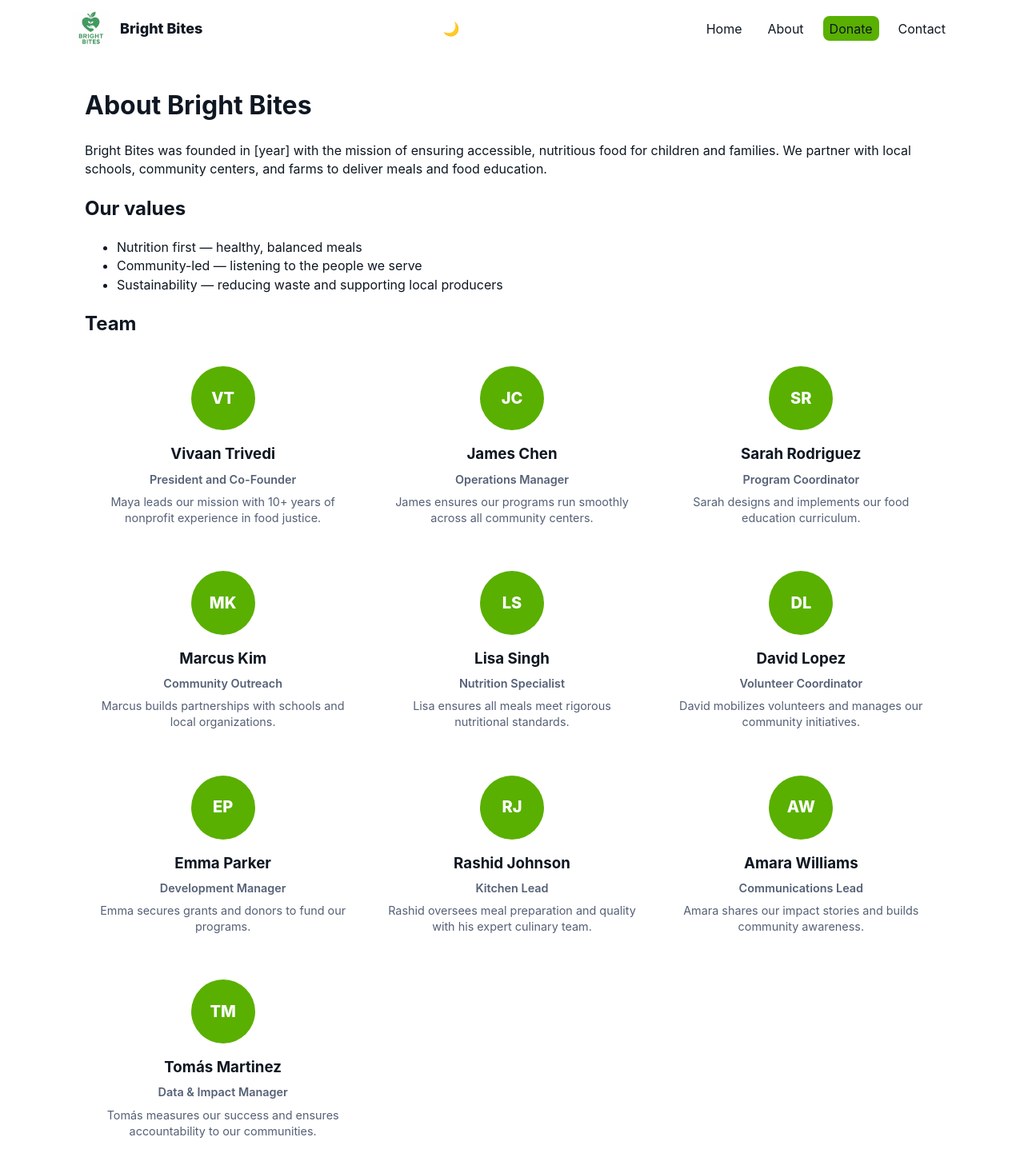
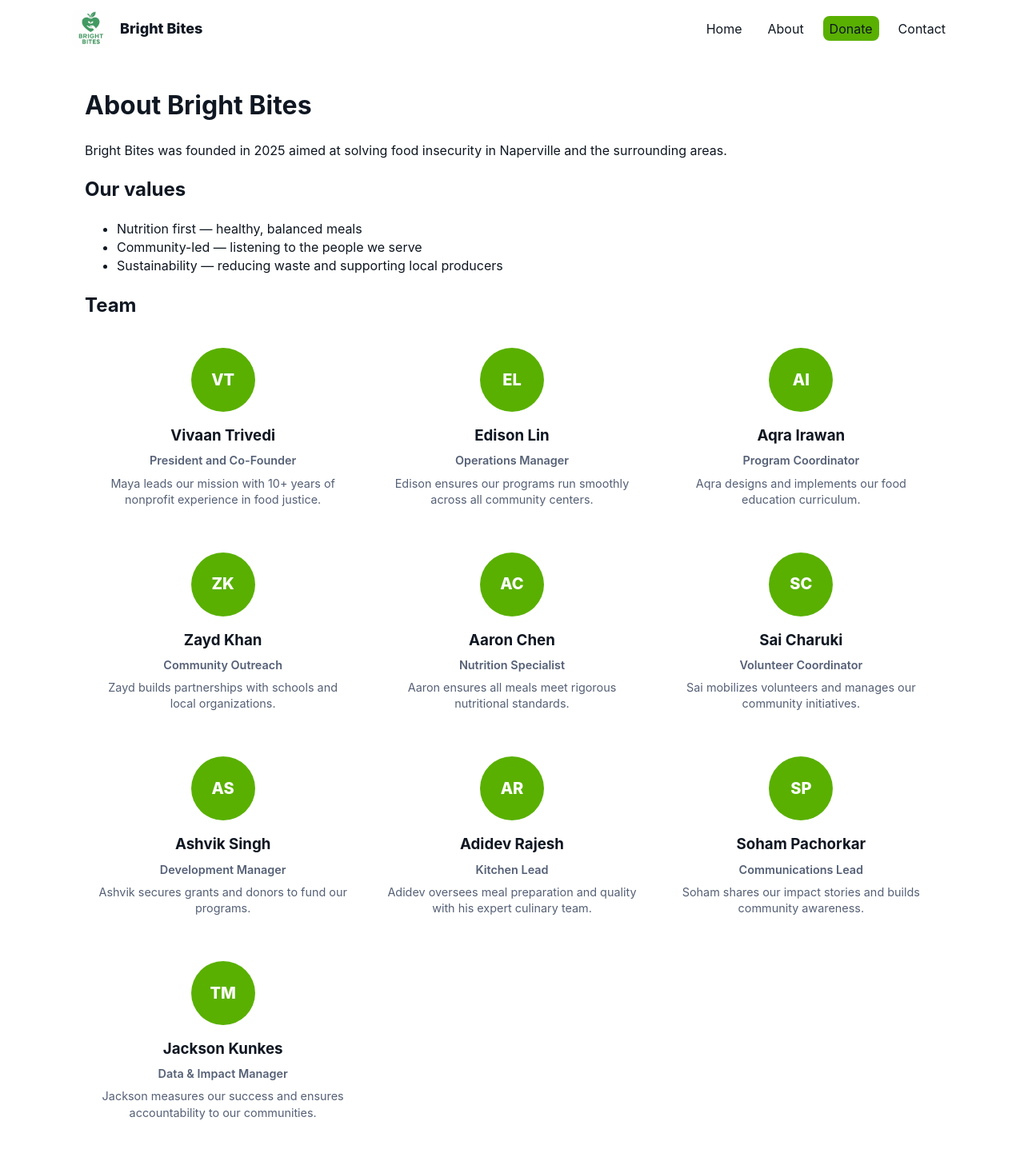
Before and after one commit to akirawan1/bright-bites, a plain HTML site: page about.html in a window 1280 px wide. Shown: the top 1452 px of the page at 80% size. Drawn offline with Linux system fonts and the light colour scheme.

Commit message:
made more changes

```diff
--- a/about.html
+++ b/about.html
@@ -17,11 +17,6 @@
       </div>
 
       <div class="header-controls">
-        <button id="theme-toggle" class="theme-toggle" aria-pressed="false" title="Toggle dark mode">
-          <span class="sr-only">Toggle dark mode</span>
-          <span class="theme-icon" aria-hidden="true">🌙</span>
-        </button>
-
         <button id="nav-toggle" aria-expanded="false" aria-controls="site-nav" class="nav-toggle">
           <span class="sr-only">Open menu</span>
           ☰
@@ -41,7 +36,7 @@
 
   <main id="main" class="container">
     <h1>About Bright Bites</h1>
-    <p>Bright Bites was founded in [year] with the mission of ensuring accessible, nutritious food for children and families. We partner with local schools, community centers, and farms to deliver meals and food education.</p>
+    <p>Bright Bites was founded in 2025 aimed at solving food insecurity in Naperville and the surrounding areas.</p>
 
     <h2>Our values</h2>
     <ul>
@@ -59,58 +54,58 @@
         <p>Maya leads our mission with 10+ years of nonprofit experience in food justice.</p>
       </div>
       <div class="team-member">
-        <div class="member-avatar">JC</div>
-        <h3>James Chen</h3>
+        <div class="member-avatar">EL</div>
+        <h3>Edison Lin</h3>
         <p class="member-role">Operations Manager</p>
-        <p>James ensures our programs run smoothly across all community centers.</p>
+        <p>Edison ensures our programs run smoothly across all community centers.</p>
       </div>
       <div class="team-member">
-        <div class="member-avatar">SR</div>
-        <h3>Sarah Rodriguez</h3>
+        <div class="member-avatar">AI</div>
+        <h3>Aqra Irawan</h3>
         <p class="member-role">Program Coordinator</p>
-        <p>Sarah designs and implements our food education curriculum.</p>
+        <p>Aqra designs and implements our food education curriculum.</p>
       </div>
       <div class="team-member">
-        <div class="member-avatar">MK</div>
-        <h3>Marcus Kim</h3>
+        <div class="member-avatar">ZK</div>
+        <h3>Zayd Khan</h3>
         <p class="member-role">Community Outreach</p>
-        <p>Marcus builds partnerships with schools and local organizations.</p>
+        <p>Zayd builds partnerships with schools and local organizations.</p>
       </div>
       <div class="team-member">
-        <div class="member-avatar">LS</div>
-        <h3>Lisa Singh</h3>
+        <div class="member-avatar">AC</div>
+        <h3>Aaron Chen</h3>
         <p class="member-role">Nutrition Specialist</p>
-        <p>Lisa ensures all meals meet rigorous nutritional standards.</p>
+        <p>Aaron ensures all meals meet rigorous nutritional standards.</p>
       </div>
       <div class="team-member">
-        <div class="member-avatar">DL</div>
-        <h3>David Lopez</h3>
+        <div class="member-avatar">SC</div>
+        <h3>Sai Charuki</h3>
         <p class="member-role">Volunteer Coordinator</p>
-        <p>David mobilizes volunteers and manages our community initiatives.</p>
+        <p>Sai mobilizes volunteers and manages our community initiatives.</p>
       </div>
       <div class="team-member">
-        <div class="member-avatar">EP</div>
-        <h3>Emma Parker</h3>
+        <div class="member-avatar">AS</div>
+        <h3>Ashvik Singh</h3>
         <p class="member-role">Development Manager</p>
-        <p>Emma secures grants and donors to fund our programs.</p>
+        <p>Ashvik secures grants and donors to fund our programs.</p>
       </div>
       <div class="team-member">
-        <div class="member-avatar">RJ</div>
-        <h3>Rashid Johnson</h3>
+        <div class="member-avatar">AR</div>
+        <h3>Adidev Rajesh</h3>
         <p class="member-role">Kitchen Lead</p>
-        <p>Rashid oversees meal preparation and quality with his expert culinary team.</p>
+        <p>Adidev oversees meal preparation and quality with his expert culinary team.</p>
       </div>
       <div class="team-member">
-        <div class="member-avatar">AW</div>
-        <h3>Amara Williams</h3>
+        <div class="member-avatar">SP</div>
+        <h3>Soham Pachorkar</h3>
         <p class="member-role">Communications Lead</p>
-        <p>Amara shares our impact stories and builds community awareness.</p>
+        <p>Soham shares our impact stories and builds community awareness.</p>
       </div>
       <div class="team-member">
         <div class="member-avatar">TM</div>
-        <h3>Tomás Martinez</h3>
+        <h3>Jackson Kunkes</h3>
         <p class="member-role">Data & Impact Manager</p>
-        <p>Tomás measures our success and ensures accountability to our communities.</p>
+        <p>Jackson measures our success and ensures accountability to our communities.</p>
       </div>
     </div>
   </main>
--- a/script.js
+++ b/script.js
@@ -23,86 +23,4 @@ document.addEventListener('DOMContentLoaded', function () {
       }
     });
   }
-
-  // THEME (dark / light) TOGGLE
-  const THEME_KEY = 'brightbites_theme';
-  const themeButtons = document.querySelectorAll('#theme-toggle');
-  const prefersDarkQuery = window.matchMedia && window.matchMedia('(prefers-color-scheme: dark)');
-
-  function applyTheme(theme) {
-    if (theme === 'dark') {
-      document.documentElement.setAttribute('data-theme', 'dark');
-      themeButtons.forEach(btn => {
-        btn.setAttribute('aria-pressed', 'true');
-        const icon = btn.querySelector('.theme-icon');
-        if (icon) icon.textContent = '☀️';
-      });
-    } else if (theme === 'light') {
-      document.documentElement.removeAttribute('data-theme');
-      themeButtons.forEach(btn => {
-        btn.setAttribute('aria-pressed', 'false');
-        const icon = btn.querySelector('.theme-icon');
-        if (icon) icon.textContent = '🌙';
-      });
-    } else {
-      // system: remove explicit attribute so CSS prefers-color-scheme can apply
-      document.documentElement.removeAttribute('data-theme');
-      themeButtons.forEach(btn => {
-        btn.setAttribute('aria-pressed', 'false');
-        const icon = btn.querySelector('.theme-icon');
-        if (icon) {
-          icon.textContent = prefersDarkQuery && prefersDarkQuery.matches ? '☀️' : '🌙';
-        }
-      });
-    }
-  }
-
-  // initialize theme from localStorage or system preference
-  function initTheme() {
-    const stored = localStorage.getItem(THEME_KEY); // 'dark' | 'light' | null
-    if (stored === 'dark' || stored === 'light') {
-      applyTheme(stored);
-    } else {
-      // follow system preference
-      applyTheme(null); // null = system
-    }
-  }
-
-  // toggle handler (cycles light -> dark -> system)
-  function toggleTheme() {
-    const currentStored = localStorage.getItem(THEME_KEY);
-    if (currentStored === 'dark') {
-      // switch to system (unset)
-      localStorage.removeItem(THEME_KEY);
-      applyTheme(null);
-    } else if (currentStored === 'light') {
-      // switch to dark
-      localStorage.setItem(THEME_KEY, 'dark');
-      applyTheme('dark');
-    } else {
-      // currently system, switch to light
-      localStorage.setItem(THEME_KEY, 'light');
-      applyTheme('light');
-    }
-  }
-
-  // attach listeners to all theme toggle buttons
-  themeButtons.forEach(btn => {
-    btn.addEventListener('click', (e) => {
-      e.preventDefault();
-      toggleTheme();
-    });
-  });
-
-  // respond to system changes when user hasn't chosen a preference
-  if (prefersDarkQuery) {
-    prefersDarkQuery.addEventListener('change', (e) => {
-      const stored = localStorage.getItem(THEME_KEY);
-      if (!stored) {
-        applyTheme(null);
-      }
-    });
-  }
-
-  initTheme();
 });
--- a/styles.css
+++ b/styles.css
@@ -66,13 +66,6 @@ body{
 
 .header-controls{display:flex;align-items:center;gap:.5rem}
 
-/* Theme toggle */
-.theme-toggle{
-  background:transparent;border:0;padding:.35rem;border-radius:8px;cursor:pointer;font-size:1.05rem;color:var(--text);
-}
-.theme-toggle:focus{outline:2px solid var(--accent);outline-offset:2px}
-.theme-toggle .theme-icon{display:inline-block}
-
 /* Nav */
 .nav-toggle{display:none;background:transparent;border:0;font-size:1.25rem;color:var(--text)}
 .site-nav ul{list-style:none;margin:0;padding:0;display:flex;gap:1rem;align-items:center}
```
Also changed, not shown: contact.html (+0 -5 lines), donate.html (+0 -5 lines), index.html (+0 -5 lines).
